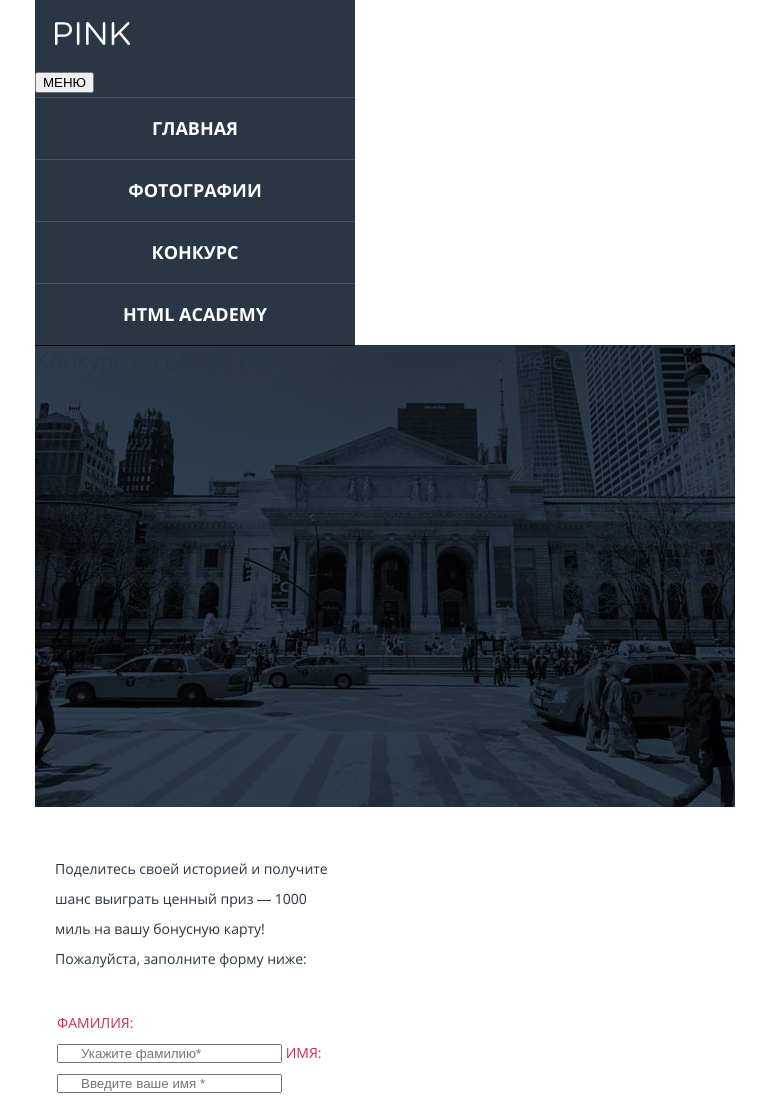
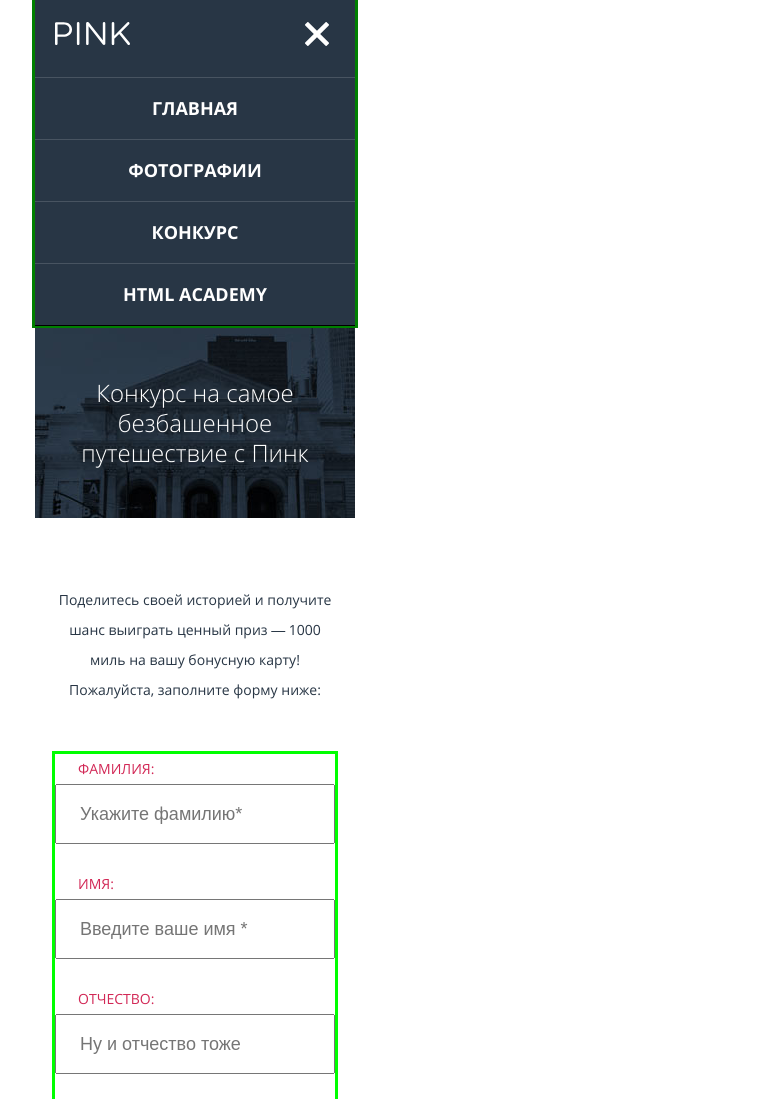
Before and after one commit to fasteks/402855-pink, a website: page form.html in a window 1280 px wide. Shown: the top 1099 px of the page, without its empty margins (445-1211 px from the left). Drawn offline with nearby package versions, Linux system fonts and the light colour scheme; files that its build step writes are made by us from their sources.

Commit message:
Начал делать правки верстки и стилей form.html

```diff
--- a/form.html
+++ b/form.html
@@ -11,7 +11,7 @@
         <img class="page-header__logo-image" src="img/logo-pink-white-mobile.svg" width="75" height="22" alt="PINK">
       </a>
       <nav class="main-nav">
-        <button class="main-nav__toogle" type="button">МЕНЮ</button>
+        <button class="main-nav__toggle" type="button">МЕНЮ</button>
         <ul class="main-nav__list">
           <li class="main-nav__item">
             <a class="main-nav__link" href="index.html">ГЛАВНАЯ</a>
@@ -29,7 +29,9 @@
       </nav>
     </header>
     <main class="page-main">
-      <h2 class="page-main__title--form">Конкурс на самое безбашенное путешествие с Пинк</h2>
+      <header class="page-main__header">
+        <h1 class="page-main__title--form">Конкурс на самое безбашенное <br> путешествие с Пинк</h1>
+      </header>
       <form class="form" method="post">
         <p class="form__description">Поделитесь своей историей и получите шанс выиграть ценный приз — 1000 миль на вашу бонусную карту! Пожалуйста, заполните форму ниже:</p>
         <fieldset class="form__fieldset form__fieldset--name">
--- a/sass/blocks/main-nav.scss
+++ b/sass/blocks/main-nav.scss
@@ -6,8 +6,8 @@
 
 .main-nav__toggle {
   position: absolute;
-  top: -45px;
-  left: 240px;
+  top: -55px;
+  left: 270px;
   width: 24px;
   height: 24px;
   font-size: 0;
--- a/sass/blocks/page-header.scss
+++ b/sass/blocks/page-header.scss
@@ -1,8 +1,8 @@
 .page-header {
   margin: 0;
+  margin-bottom: -63px;
   background-color: #283645;
-  display: flex;
-  flex-direction: column;
+  outline: 3px solid green;
 }
 
 .page-header__logo {
--- a/sass/blocks/page-main.scss
+++ b/sass/blocks/page-main.scss
@@ -2,11 +2,18 @@
 
 }
 
+.page-main__header {
+  margin: 0;
+  margin-bottom: 33px;
+  min-width: 320px;
+  height: 462px;
+  background: url("../img/bg-back-mobile@1x.jpg") 50% 50% no-repeat;
+}
+
 .page-main__title--form {
-  margin: 0;
-  width: 700px;
-  height: 462px;
-  background: url("../img/bg-back-mobile@1x.jpg");
+  padding-top: 100px;
   font-size: 24px;
   font-weight: 300;
+  color: white;
+  text-align: center;
 }
--- a/sass/blocks/slider.scss
+++ b/sass/blocks/slider.scss
@@ -15,5 +15,5 @@
 }
 
 .slider__toggle {
-
+  cursor: pointer;
 }
--- a/sass/pages/form.scss
+++ b/sass/pages/form.scss
@@ -1,37 +1,45 @@
 .form {
-  padding-top: 33px;
+  margin-top: -255px;
+  padding-top: 53px;
   padding-bottom: 17px;
   padding-left: 20px;
   padding-right: 20px;
+  background-color: $body-color;
+  box-sizing: border-box;
 }
 
 .form__description {
-
+  text-align: center;
+  margin-bottom: 49px;
 }
 
 .form__fieldset {
-  padding: 20px 0;
+  padding: 0;
+  margin: 0;
+  margin-bottom: 19px;
   border: none;
 }
 
 .form__fieldset--name {
-
+  outline: 3px solid lime;
 }
 
 .form__fieldset--achievements {
   background-color: #f2f2f2;
+  outline: 3px solid $crimson;
 }
 
 .form__fieldset--contacts {
-
+  outline: 3px solid yellow;
 }
 
 .form__fieldset--applications {
   background-color: #f2f2f2;
+  outline: 3px solid blue;
 }
 
 .form__fieldset--emotion {
-
+  outline: 3px solid pink;
 }
 
 .form__label {
@@ -39,11 +47,19 @@
 }
 
 .form__label--name {
+  padding-left: 23px;
   color: #d22856;
+  text-transform: uppercase;
 }
 
 .form__text {
-  padding: 0 22px;
+  width: 100%;
+  padding: 13px 23px;
+  margin-bottom: 25px;
+  font-size: 18px;
+  font-weight: 400;
+  line-height: 30px;
+  box-sizing: border-box;
 }
 
 .form__legend {
@@ -80,5 +96,5 @@
 }
 
 .form__pop-up {
-
+  outline: 3px solid olive;
 }
```
Also changed, not shown: index.html (+1 -1 lines), photo.html (+1 -1 lines), sass/blocks/review.scss (line endings or trailing spaces).
